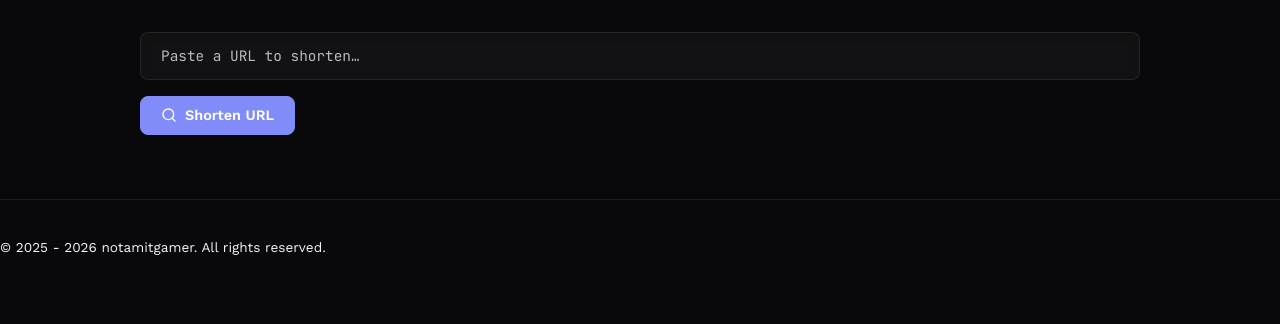
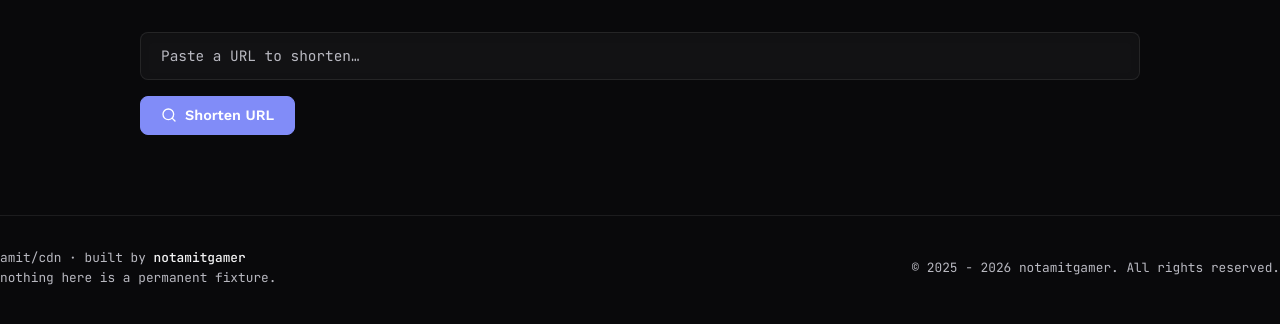
Before and after one commit to notamitgamer/cdnV2, a FastAPI app: page /shorten in a window 1280 px wide. Shown: the part 316-640 px from the top of the page. Run offline with FastAPI, Linux system fonts and the light colour scheme; some libraries are stand-ins or nearby versions.

Commit message:
Revamp footer styling and content in url_shortener.html

```diff
--- a/app/templates/url_shortener.html
+++ b/app/templates/url_shortener.html
@@ -237,12 +237,25 @@
         .btn-primary.is-loading .btn-icon-spinner { display: inline-flex; }
 
         footer {
-                margin-top: 4rem;
-                padding-top: 1.5rem;
-                border-top: 1px solid var(--border);
-                font-size: 0.85rem;
-                color: var(--muted);
-              }
+            margin-top: 5rem;
+            padding-top: 2rem;
+            border-top: 1px solid var(--border);
+            color: var(--text-dim);
+            font-family: var(--font-mono);
+            font-size: 0.8rem;
+            display: flex;
+            align-items: center;
+            justify-content: space-between;
+            flex-wrap: wrap;
+            gap: 0.5rem 1rem;
+        }
+        footer a { color: var(--text-main); font-weight: 500; }
+        footer a:hover { color: var(--accent-primary); }
+        footer .footer-copyright { white-space: nowrap; }
+
+        @media (max-width: 640px) {
+            footer { flex-direction: column; align-items: flex-start; }
+        }
 
         @media (max-width: 480px) {
             .container { width: 100%; padding: 0 1.25rem; }
@@ -292,7 +305,8 @@
     </div>
 
     <footer>
-        <p>&copy; 2025 - 2026 notamitgamer. All rights reserved.</p>
+        <div>amit/cdn · built by <a href="https://github.com/notamitgamer">notamitgamer</a><br>nothing here is a permanent fixture.</div>
+        <div class="footer-copyright">&copy; 2025 - 2026 notamitgamer. All rights reserved.</div>
     </footer>
 
     <script>
```
